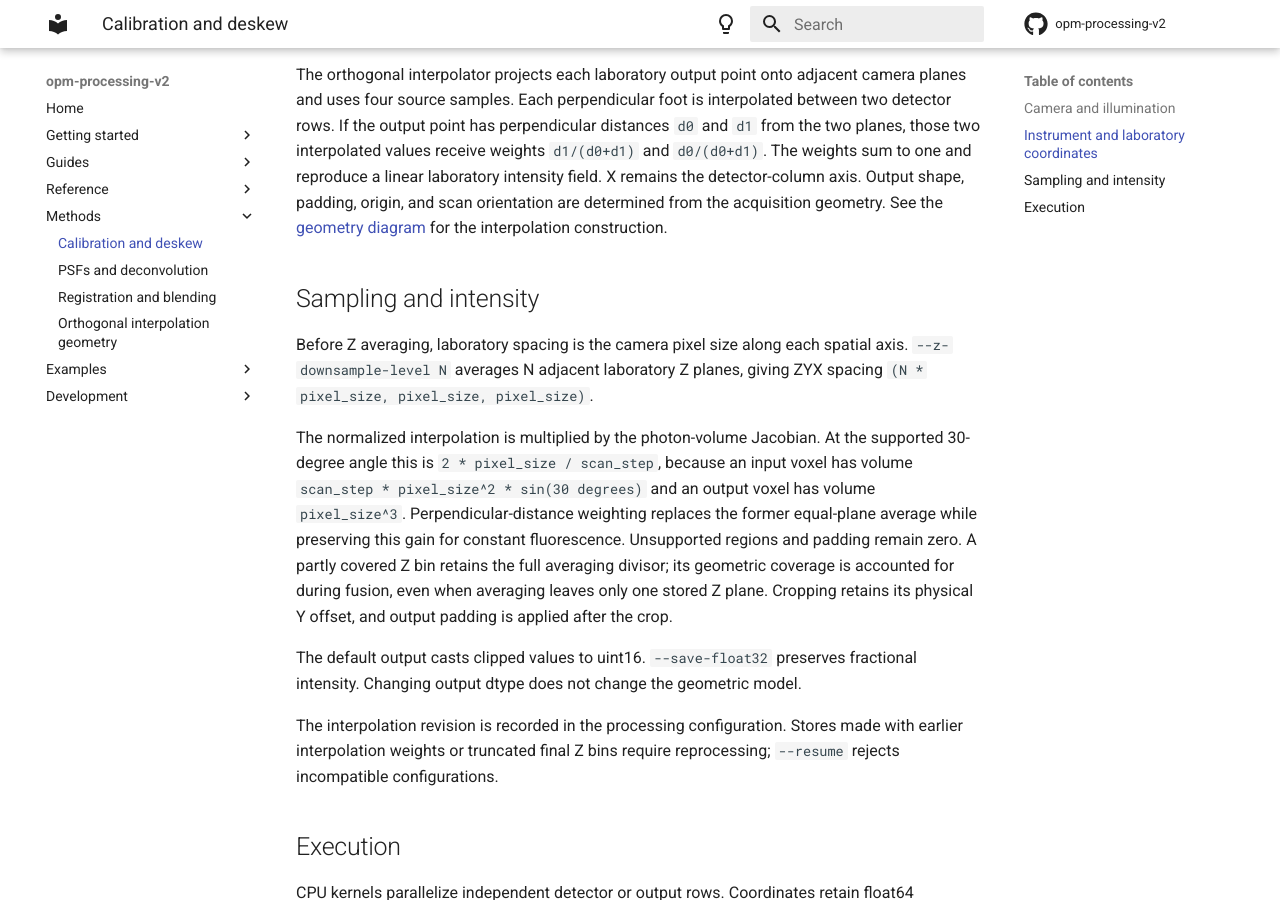
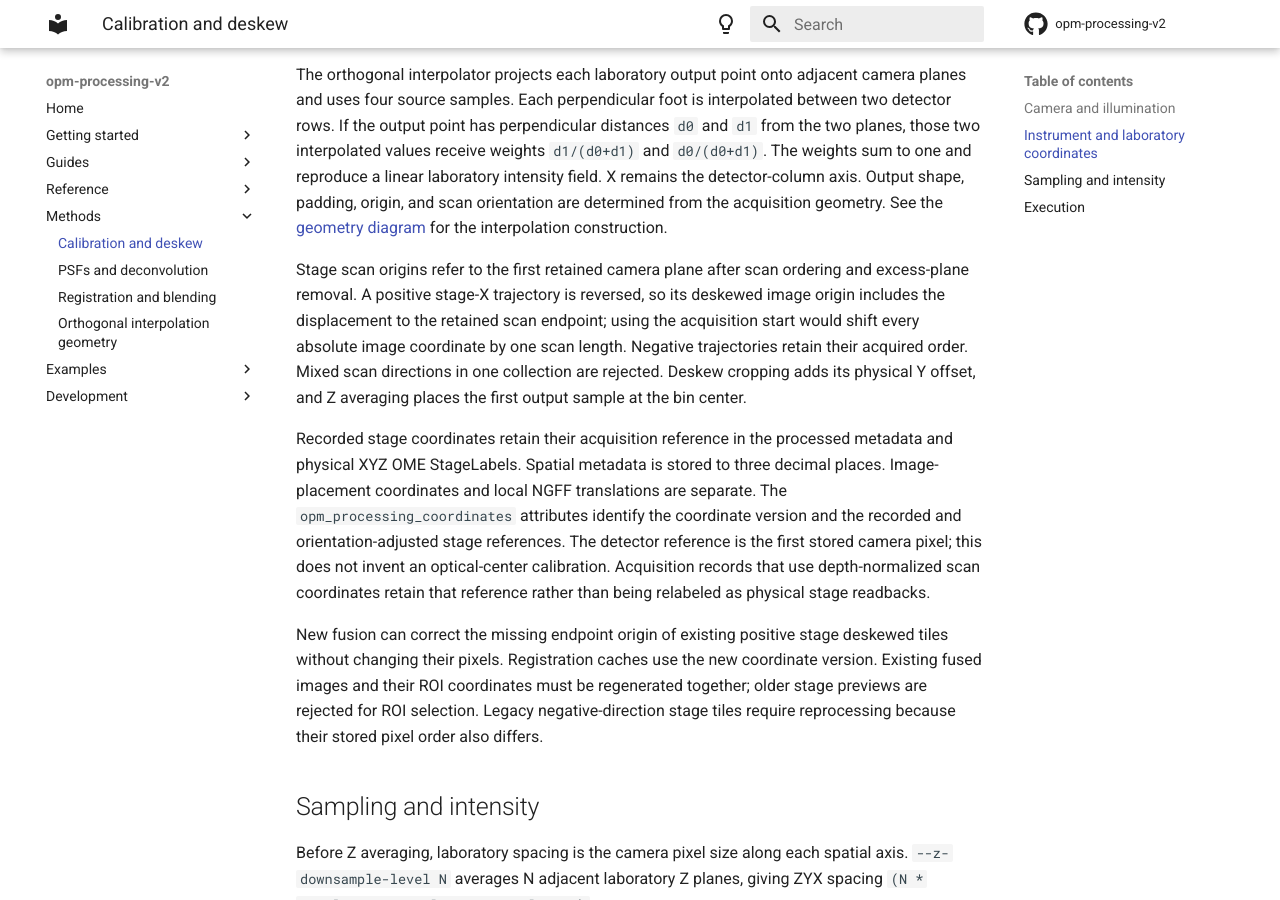
Before and after one commit to QI2lab/opm-processing-v2, an MkDocs documentation site: the page built from docs/methods/deskew.md, in a window 1280 px wide and 900 px high, scrolled down 858 px. Built offline with MkDocs 1.6.1 and Material for MkDocs 9.7.7, drawn with Linux system fonts in a browser that asks for light colours; comment, search, counter and statistics services are not loaded.

Commit message:
docs(metadata): describe stage origins and reviewed coordinate repairs

```diff
--- a/docs/methods/deskew.md
+++ b/docs/methods/deskew.md
@@ -48,6 +48,31 @@ Output shape, padding, origin, and scan orientation are determined from the
 acquisition geometry. See the [geometry diagram](../orthogonal_interpolation_diagram.md)
 for the interpolation construction.
 
+Stage scan origins refer to the first retained camera plane after scan ordering
+and excess-plane removal. A positive stage-X trajectory is reversed, so its
+deskewed image origin includes the displacement to the retained scan endpoint;
+using the acquisition start would shift every absolute image coordinate by one
+scan length. Negative trajectories retain their acquired order. Mixed scan
+directions in one collection are rejected. Deskew cropping adds its physical Y
+offset, and Z averaging places the first output sample at the bin center.
+
+Recorded stage coordinates retain their acquisition reference in the processed
+metadata and physical XYZ OME StageLabels. Spatial metadata is stored to three
+decimal places. Image-placement
+coordinates and local NGFF translations are separate. The
+`opm_processing_coordinates` attributes identify the coordinate version and the
+recorded and orientation-adjusted stage references. The detector reference is
+the first stored camera pixel; this does not invent an optical-center
+calibration. Acquisition records that use depth-normalized scan coordinates
+retain that reference rather than being relabeled as physical stage readbacks.
+
+New fusion can correct the missing endpoint origin of existing positive stage
+deskewed tiles without changing their pixels. Registration caches use the new
+coordinate version. Existing fused images and their ROI coordinates must be
+regenerated together; older stage previews are rejected for ROI selection.
+Legacy negative-direction stage tiles require reprocessing because their
+stored pixel order also differs.
+
 ## Sampling and intensity
 
 Before Z averaging, laboratory spacing is the camera pixel size along each
```
Also changed, not shown: docs/guides/exports.md (+31 -0 lines), docs/reference/data.md (+20 -2 lines).
